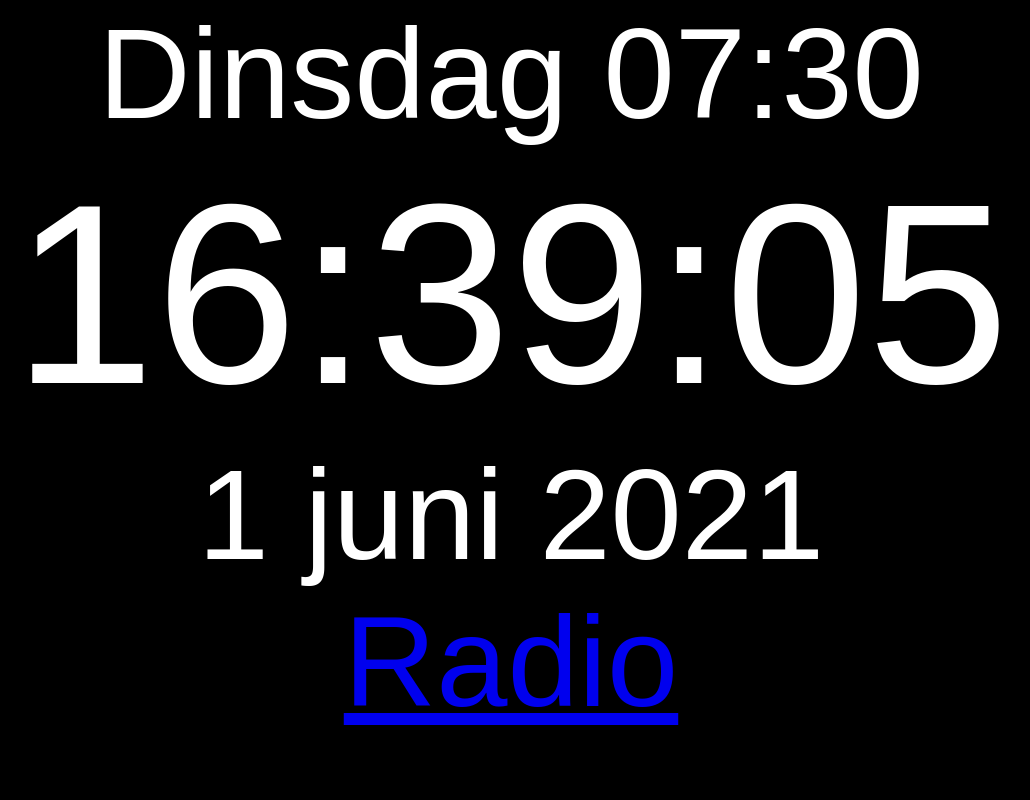
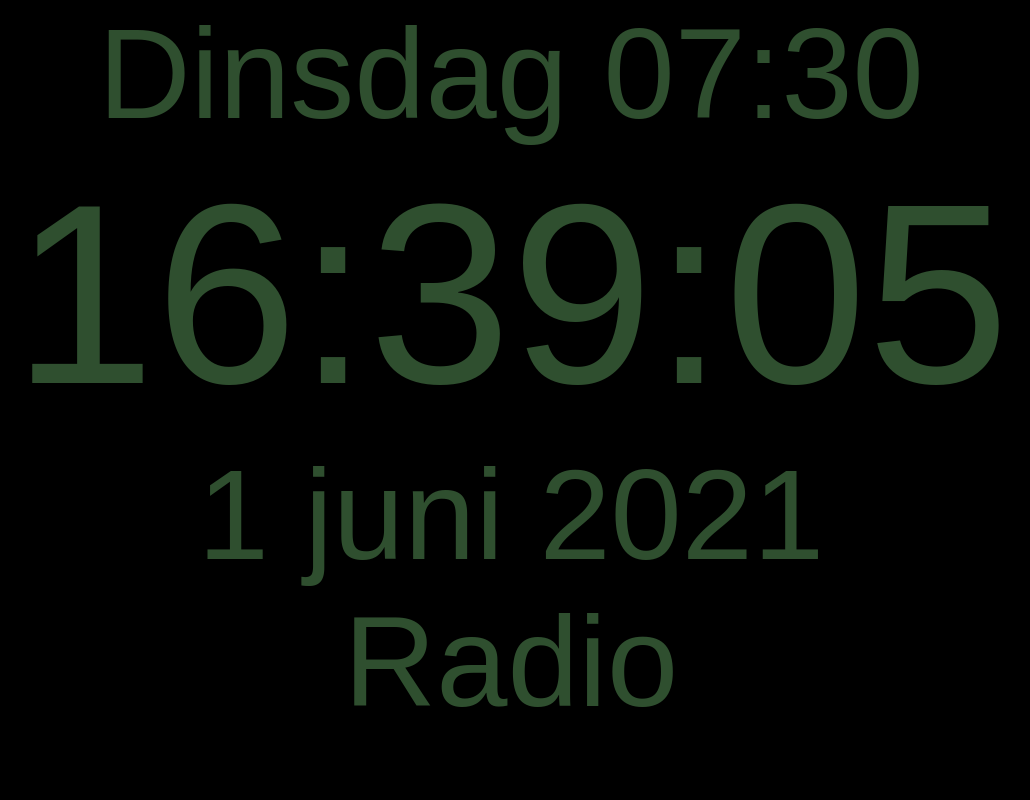
Before and after one commit to pindanet/Raspberry, a PHP site: page / in a window 1280 px wide. Shown: the whole page, without its empty margins (129-1159 px from the left). Run offline with PHP 8.4, Linux system fonts and the light colour scheme.

Commit message:
Update index.css

```diff
--- a/alarmclock/var/www/html/index.css
+++ b/alarmclock/var/www/html/index.css
@@ -2,8 +2,12 @@ body {
   margin: 0;
   padding: 0;
   background-color: black;
-  color: white;
+  color: #2F4F2F;
   font-family: sans-serif;
+}
+a {
+  color: #2F4F2F;
+  text-decoration: none;
 }
 body::-webkit-scrollbar {
   display: none;
```
